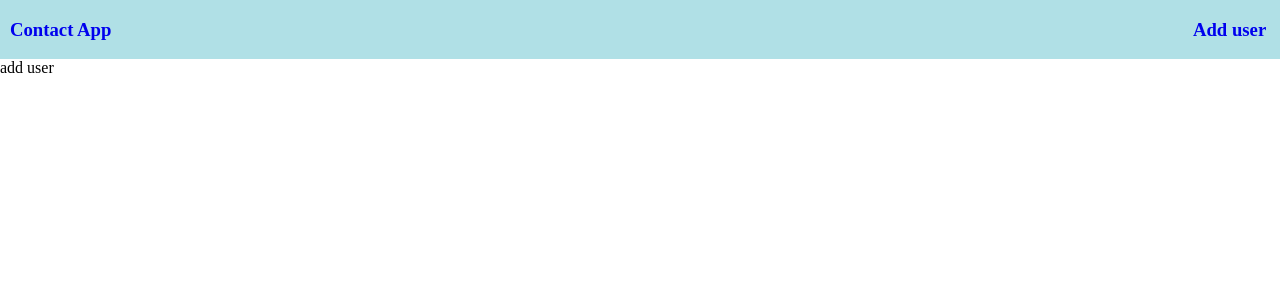
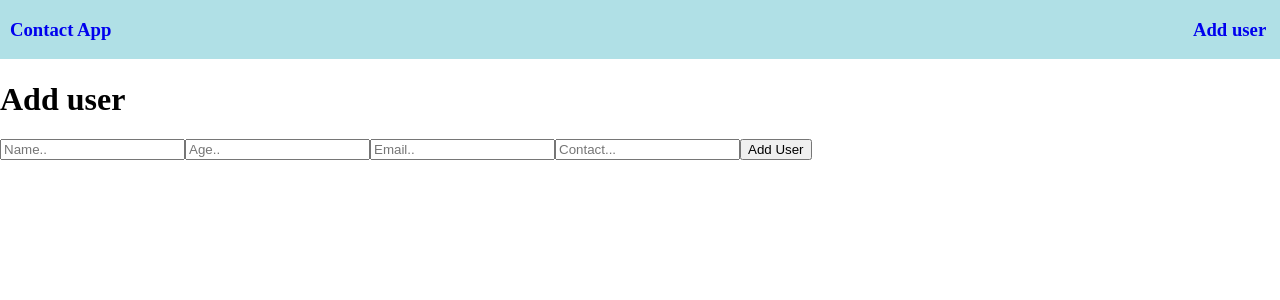
Before and after one commit to DevPipalia/Contact-app, a React (Create React App) app: page /add_user in a window 1280 px wide. Shown: the top 300 px of the page. Built offline with nearby package versions, Linux system fonts and the light colour scheme.

Commit message:
add user succesful

```diff
--- a/src/Pages/Add_user.jsx
+++ b/src/Pages/Add_user.jsx
@@ -1,10 +1,14 @@
 import React from "react";
 import Navbar from "../components/Navbar";
+import NewUser from "../components/New_user";
+
+
 function Add_user(){
     return(
         <>
         <Navbar/>
-            add user
+        <NewUser/>
+
         </>
     )
 }
--- /dev/null
+++ b/src/components/New_user.jsx
@@ -0,0 +1,28 @@
+import React from "react";
+import { collection, addDoc,doc } from "firebase/firestore";
+import { useState } from "react";
+import { db } from "../firebase-config";
+
+function NewUser(){
+    const UsersCollectionRef=collection(db,"users");
+    const [newName,setNewName]=useState("");
+    const [newAge,setAge]=useState("");
+    const [newEmail,setEmail]=useState("");
+    const [newContact,setContact]=useState("");
+
+    const createUser=async()=>{
+        await addDoc(UsersCollectionRef,{name:newName,age:Number(newAge),email:newEmail,contact:Number(newContact)})
+    }
+    return(
+        <>
+            <h1>Add user</h1>
+            <input placeholder="Name.." type="text" onChange={(event)=> {setNewName(event.target.value);}}/>
+            <input placeholder="Age.." type="number" onChange={(event)=> {setAge(event.target.value);}}/>
+            <input placeholder="Email.." type="email" onChange={(event)=> {setEmail(event.target.value);}}/>
+            <input placeholder="Contact..." type="number" onChange={(event)=> {setContact(event.target.value);}}/>
+            <button onClick={createUser}>Add User</button>
+        </>
+    )
+}
+
+export default NewUser;
```
